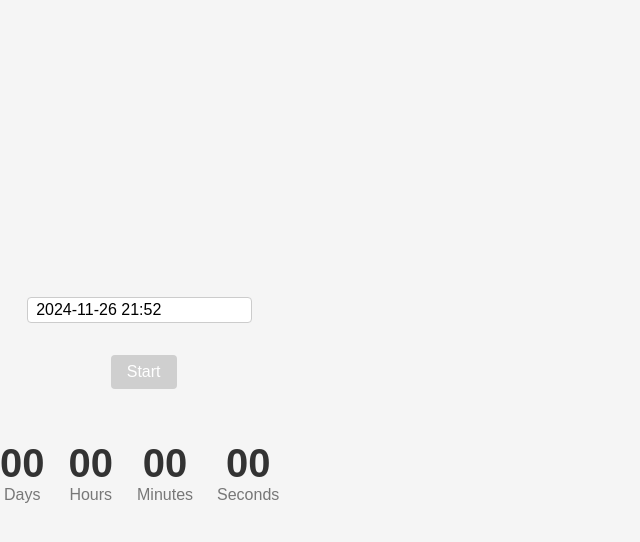
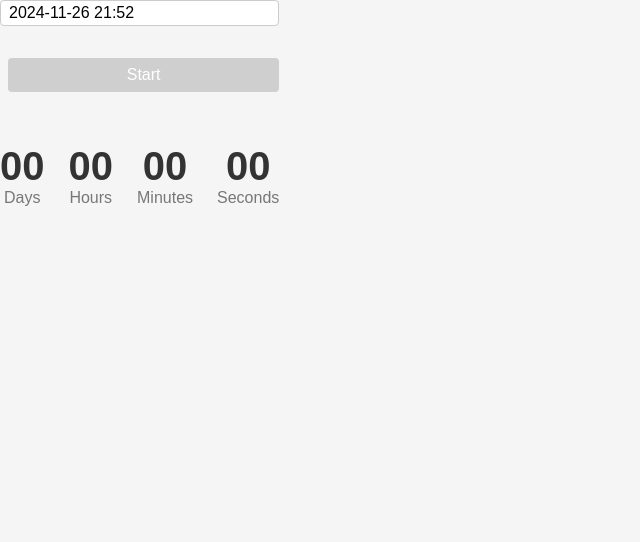
Before and after one commit to Lylyneru/goit-js-hw-10, a website built with Vite: page src/1-timer.html in a window 1280 px wide. Shown: the whole page, without its empty margins (0-640 px from the left). Built offline with nearby package versions, Linux system fonts and the light colour scheme.

Commit message:
Update styles.css

```diff
--- a/src/css/styles.css
+++ b/src/css/styles.css
@@ -12,7 +12,7 @@ body {
   background-color: #f5f5f5;
   display: flex;
   justify-content: left;
-  align-items: center;
+  /* align-items: center; */
   min-height: 100vh;
   margin: 0;
 }
@@ -20,7 +20,7 @@ body {
 .wrapper {
   display: flex;
   flex-direction: column;
-  align-items: center;
+  /* align-items: center; */
   gap: 32px;
   /* margin-top: 20px; */
 }
```
